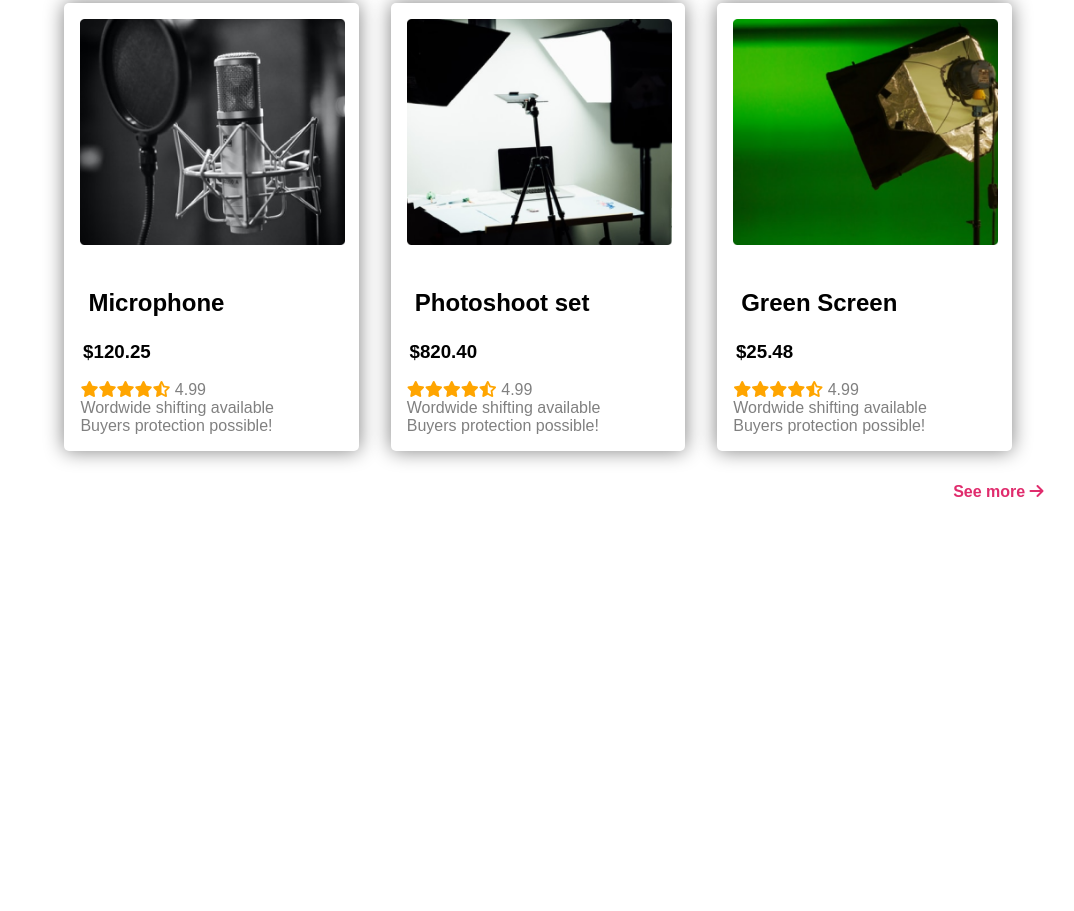
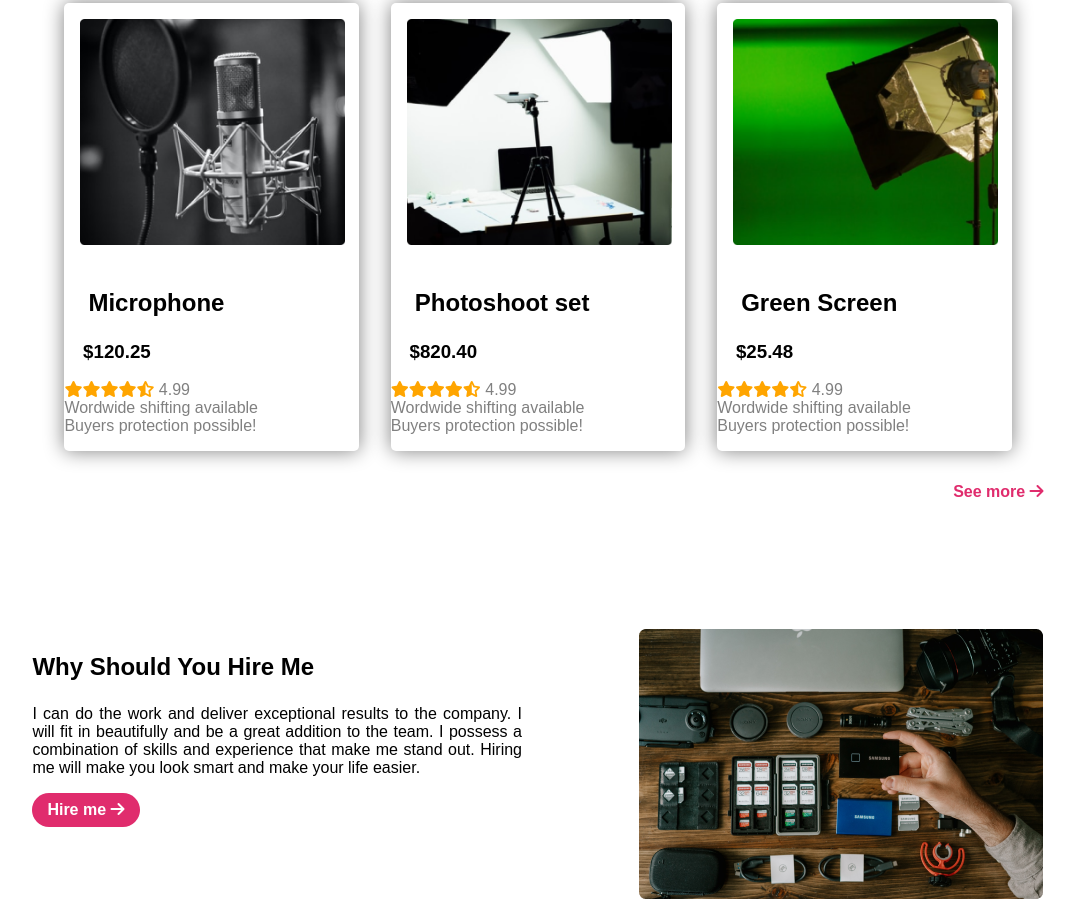
Before and after one commit to Hemel17/assignment-02, a plain HTML site: page index.html in a window 1280 px wide. Shown: the part 1728-2639 px from the top of the page, without its empty margins (102-1176 px from the left). Before the commit the page ends 2357 px from the top, so only its background shows below. Drawn offline with Linux system fonts and the light colour scheme.

Commit message:
last section done

```diff
--- a/index.html
+++ b/index.html
@@ -177,6 +177,24 @@
 
         <!-- collection section starts -->
 
+
+        <!-- last section starts -->
+
+        <section class="last-section">
+            <div class="info">
+                <h2>Why Should You Hire Me</h2>
+                <p>I can do the work and deliver exceptional results to the company. I will fit in beautifully and be a
+                    great addition to the team. I possess a combination of skills and experience that make me stand out.
+                    Hiring me will make you look smart and make your life easier.</p>
+
+                <a href="">Hire me <i class="fas fa-arrow-right"></i> </a>
+            </div>
+            <div class="picture">
+                <img src="media/images/gear.png" alt="">
+            </div>
+        </section>
+        <!-- last section ends -->
+
     </div>
 
 </body>
--- a/style.css
+++ b/style.css
@@ -129,4 +129,40 @@ header{
     text-align: right;
 }
 
-/* popular collection design starts */
+/* popular collection design ends */
+
+
+/* last section design starts */
+
+.last-section{
+    display: inline-flex;
+    justify-content: space-between;
+}
+
+.info{
+    width: 50%;
+}
+
+.info>p{
+    text-align: justify;
+}
+
+.info>a{
+    display: inline-block;
+    text-decoration: none;
+    font-weight: 700;
+    color: white;
+    background-color: rgb(224, 44, 109);
+    padding: 8px 15px;
+    border-radius: 20px;
+}
+
+.info>h2, img, p, a{
+    margin-left: 0%;
+}
+
+.picture{
+    width: 40%;
+}
+
+/* last section design starts */
```
